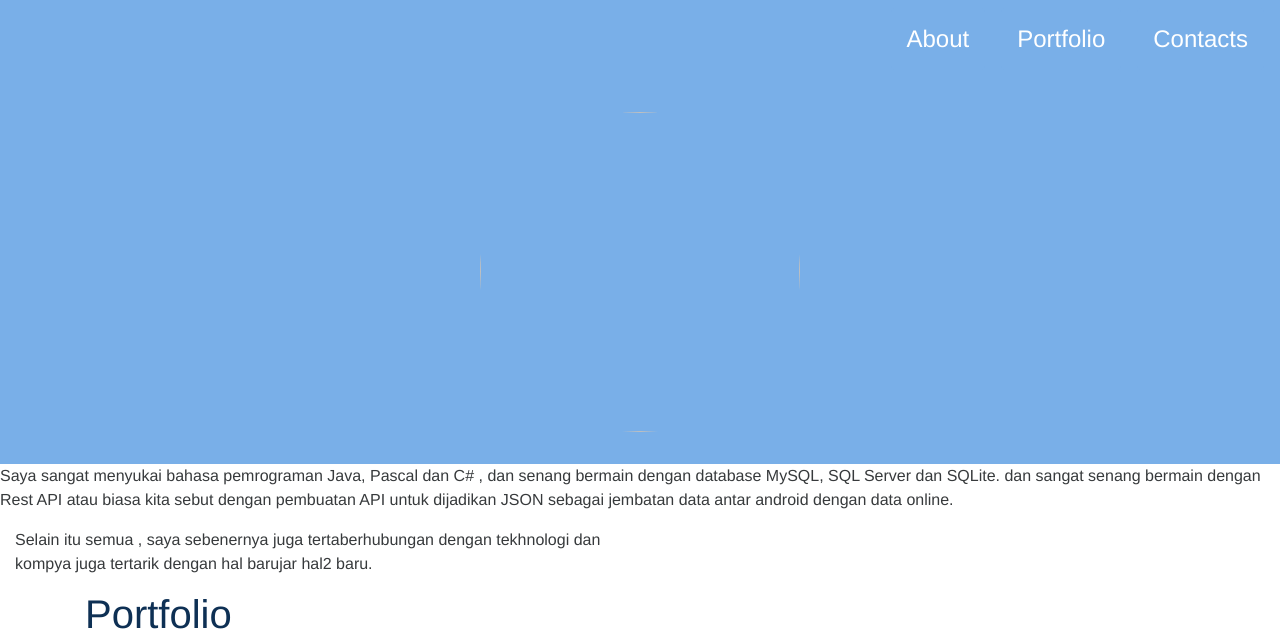
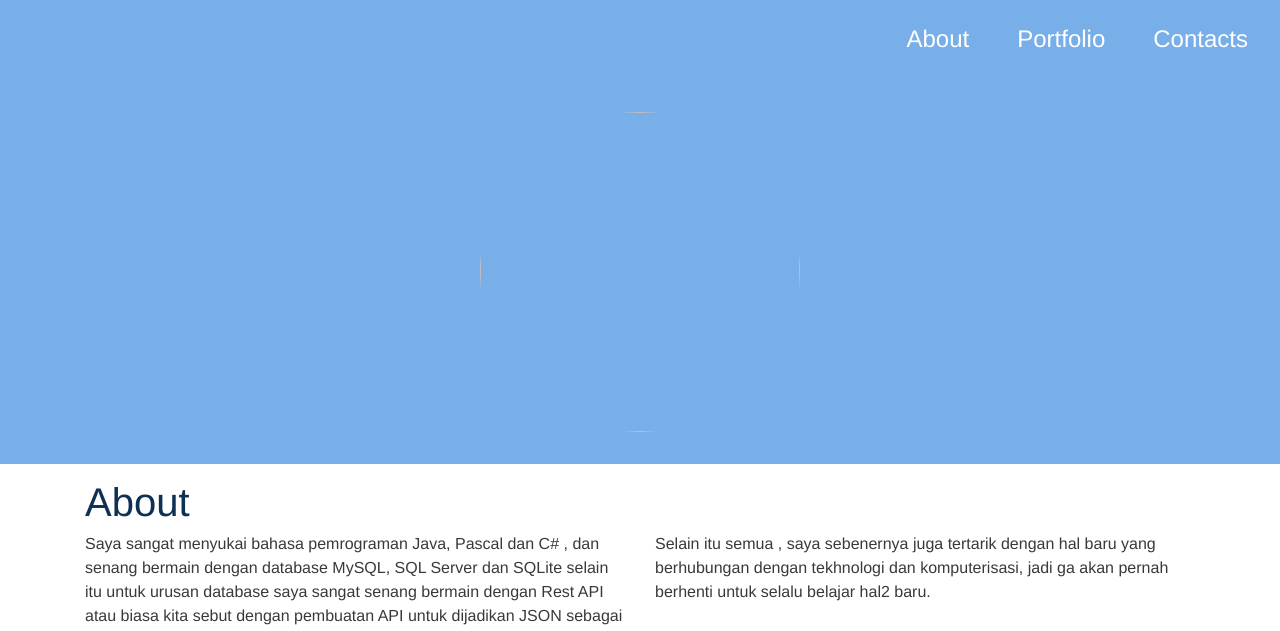
Before and after one commit to vickyKDV/vickyKDV.github.io, a Jekyll site: the page built from index.html, in a window 1280 px wide and 1365 px high. Shown: the top 631 px of the window. Built offline with Jekyll 4.4.1, drawn with Linux system fonts in a browser that asks for light colours; nearby versions of some CDN libraries; some of the changed text lies outside the part shown.

Commit message:
Update about.html

```diff
--- a/_includes/about.html
+++ b/_includes/about.html
@@ -1,12 +1,18 @@
-
-                Saya sangat menyukai bahasa pemrograman Java, Pascal dan C# , dan senang bermain dengan database MySQL, SQL Server dan SQLite.
-                dan sangat senang bermain dengan Rest API atau biasa kita sebut dengan pembuatan API untuk dijadikan JSON sebagai jembatan data
+<section class="container container-about">
+    <div class="row">
+        <div class="col-md-12">
+            <h1>About</h1>
+        </div>
+        <div class="col-sm-12 col-md-6">
+            <p>
+                Saya sangat menyukai bahasa pemrograman Java, Pascal dan C# , dan senang bermain dengan database MySQL, SQL Server dan SQLite selain itu untuk urusan database saya sangat senang bermain dengan Rest API atau biasa kita sebut dengan pembuatan API untuk dijadikan JSON sebagai jembatan data
                 antar android dengan data online.
             </p>
         </div>
         <div class="col-sm-12 col-md-6">
             <p>
-                Selain itu semua , saya sebenernya juga tertaberhubungan dengan tekhnologi dan kompya juga tertarik dengan hal barujar hal2 baru.
+                Selain itu semua , saya sebenernya juga tertarik dengan hal baru yang berhubungan dengan tekhnologi dan komputerisasi, jadi ga akan
+                pernah berhenti untuk selalu belajar hal2 baru.
             </p>
         </div>
     </div>
```
